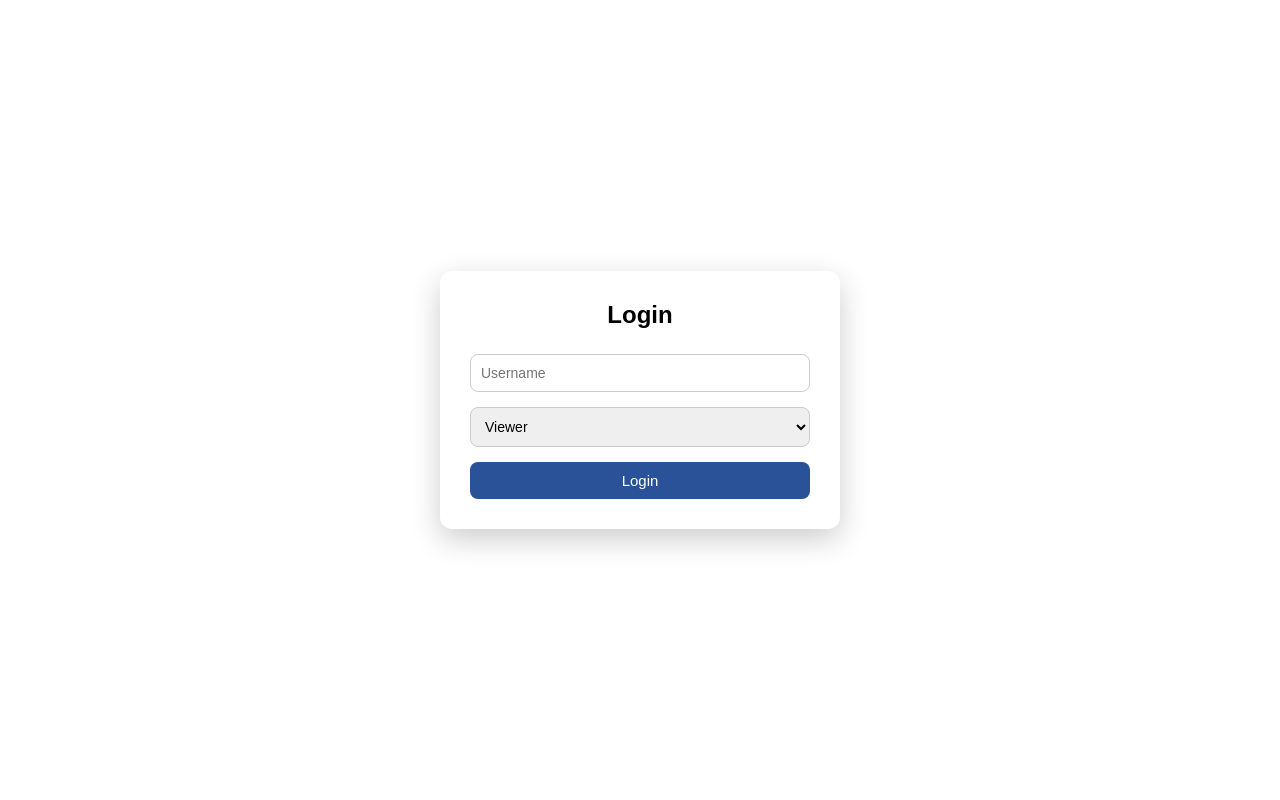
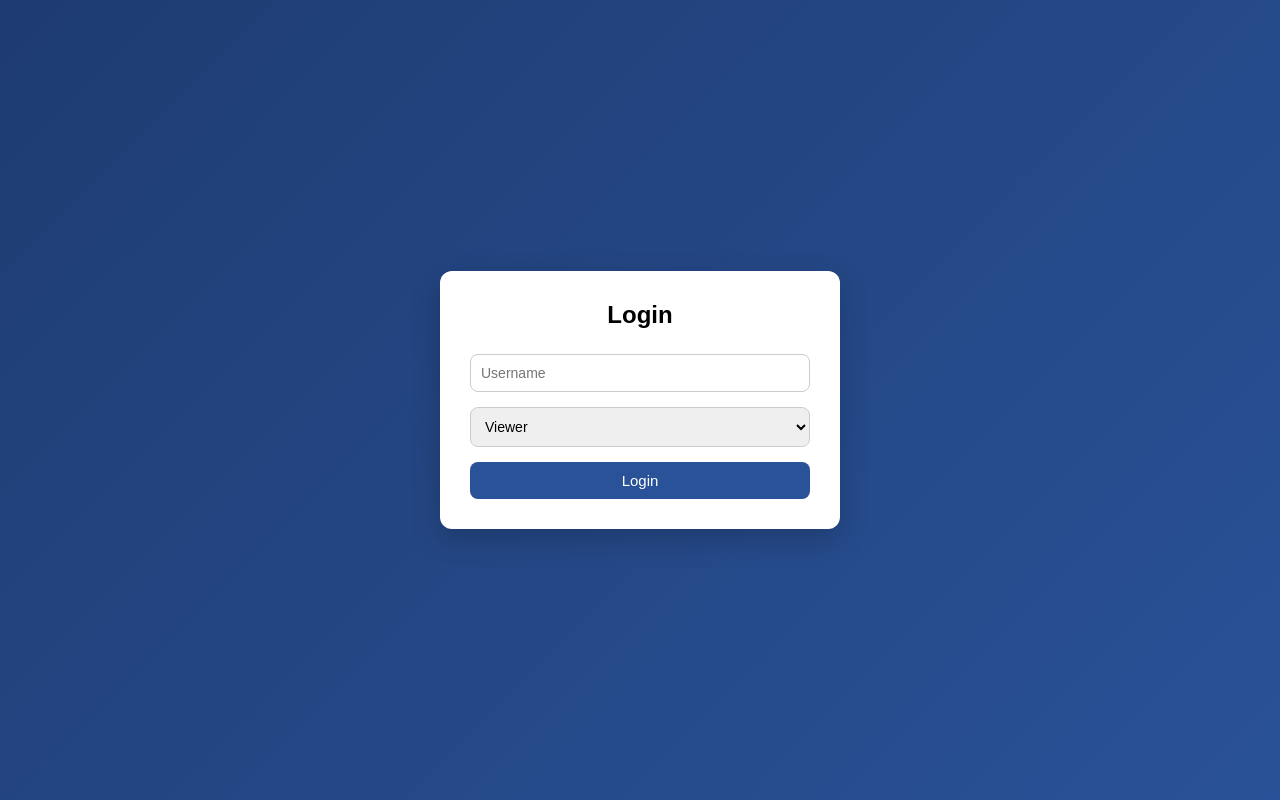
Before and after one commit to odohpraise/Dynamic-User-Dashboard-with-Protected-Route, a React (Vite) app: page /login in a window 1280 px wide. Built offline with nearby package versions, Linux system fonts and the light colour scheme.

Commit message:
Dashboard

```diff
--- a/src/stlye/global.css
+++ b/src/stlye/global.css
@@ -9,6 +9,7 @@
     display: flex;
     justify-content: center;
     align-items: center;
+    background: linear-gradient(135deg, #1e3c72, #2a5298);
     font-family: Arial, sans-serif;
 }
 
```
